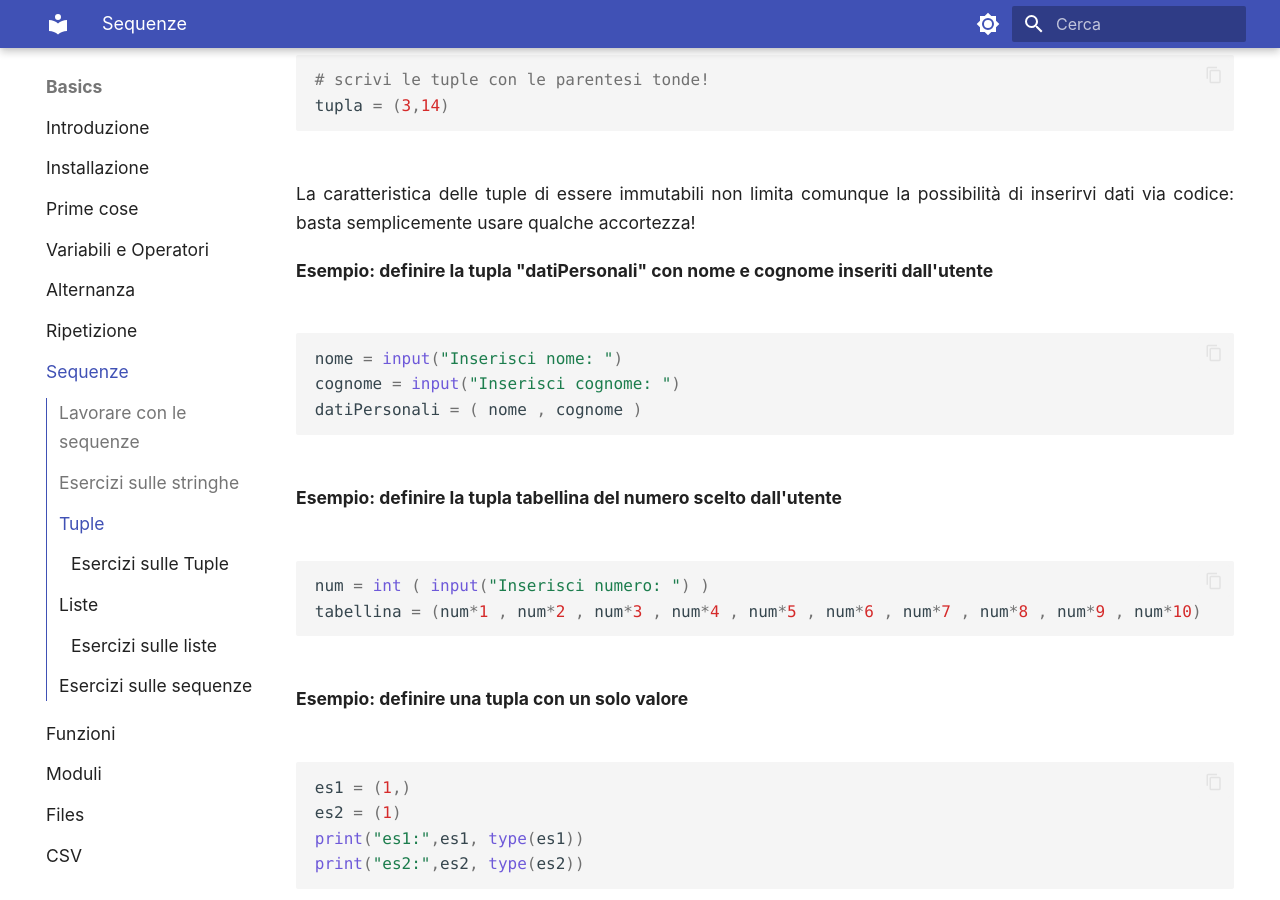
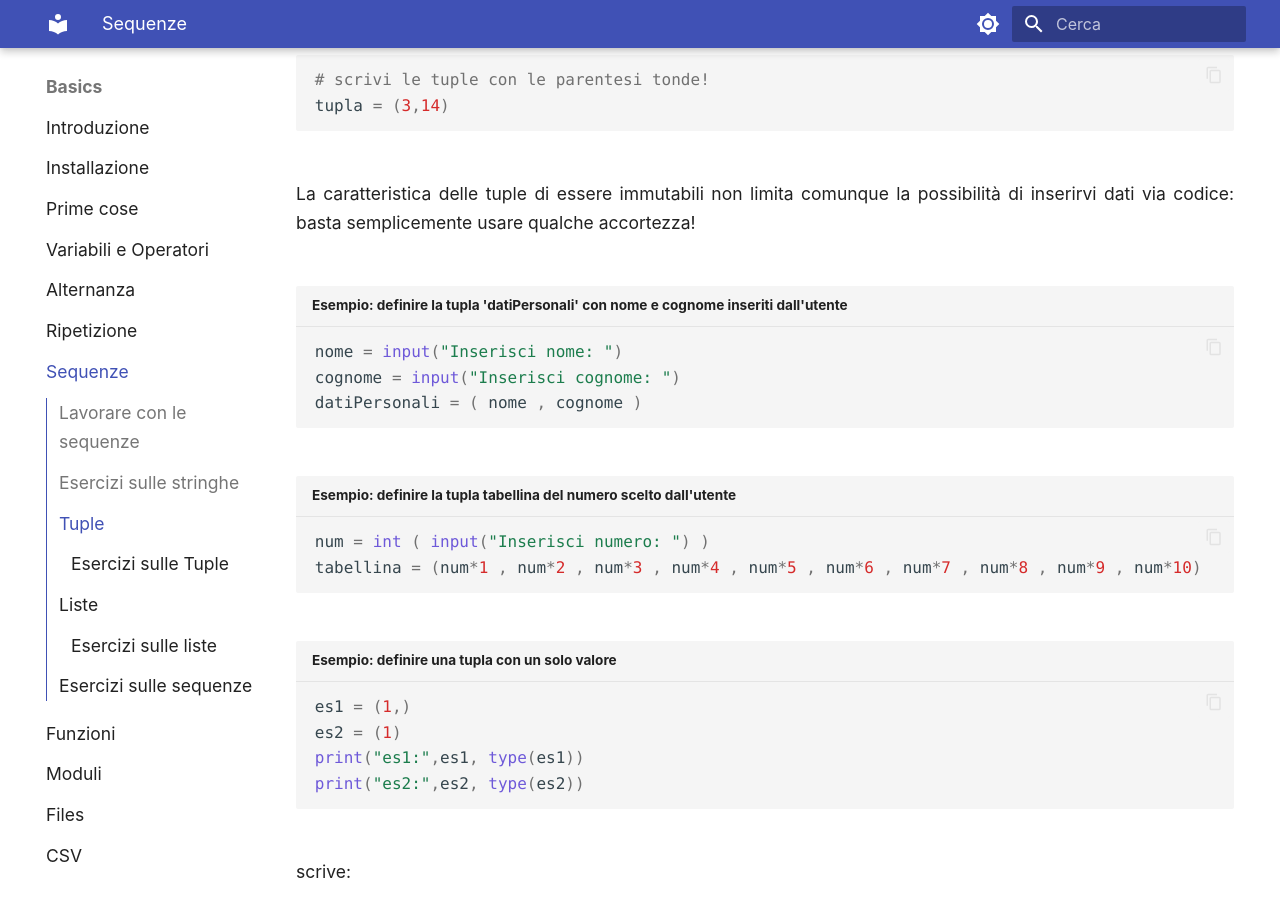
Before and after one commit to adjamhub/pyhandouts, an MkDocs documentation site: the page built from docs/basics/104_seq.md, in a window 1280 px wide and 900 px high, scrolled down 16763 px. Built offline with MkDocs 1.6.1 and Material for MkDocs 9.7.7, drawn with Linux system fonts in a browser that asks for light colours.

Commit message:
py title ++

````diff
--- a/docs/basics/104_seq.md
+++ b/docs/basics/104_seq.md
@@ -645,26 +645,21 @@ la possibilità di inserirvi dati via codice: basta semplicemente usare
 qualche accortezza!
 
 
-**Esempio: definire la tupla "datiPersonali" con nome e cognome inseriti dall'utente**
 
-```python
+```py title="Esempio: definire la tupla 'datiPersonali' con nome e cognome inseriti dall'utente"
 nome = input("Inserisci nome: ")
 cognome = input("Inserisci cognome: ")
 datiPersonali = ( nome , cognome )
 ```
 
 
-**Esempio: definire la tupla tabellina del numero scelto dall'utente**
-
-```python
+```py title="Esempio: definire la tupla tabellina del numero scelto dall'utente"
 num = int ( input("Inserisci numero: ") )
 tabellina = (num*1 , num*2 , num*3 , num*4 , num*5 , num*6 , num*7 , num*8 , num*9 , num*10)
 ```
 
 
-**Esempio: definire una tupla con un solo valore**
-
-```python
+```py title="Esempio: definire una tupla con un solo valore"
 es1 = (1,)
 es2 = (1)
 print("es1:",es1, type(es1))
````
